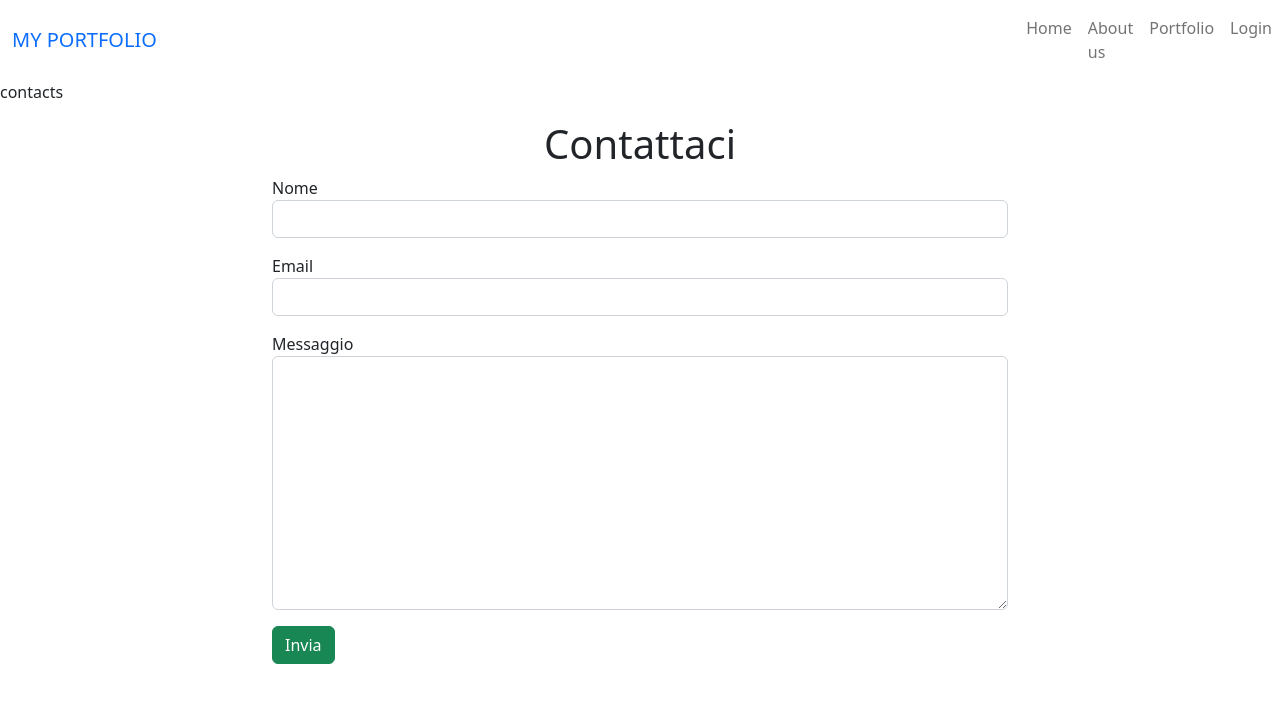
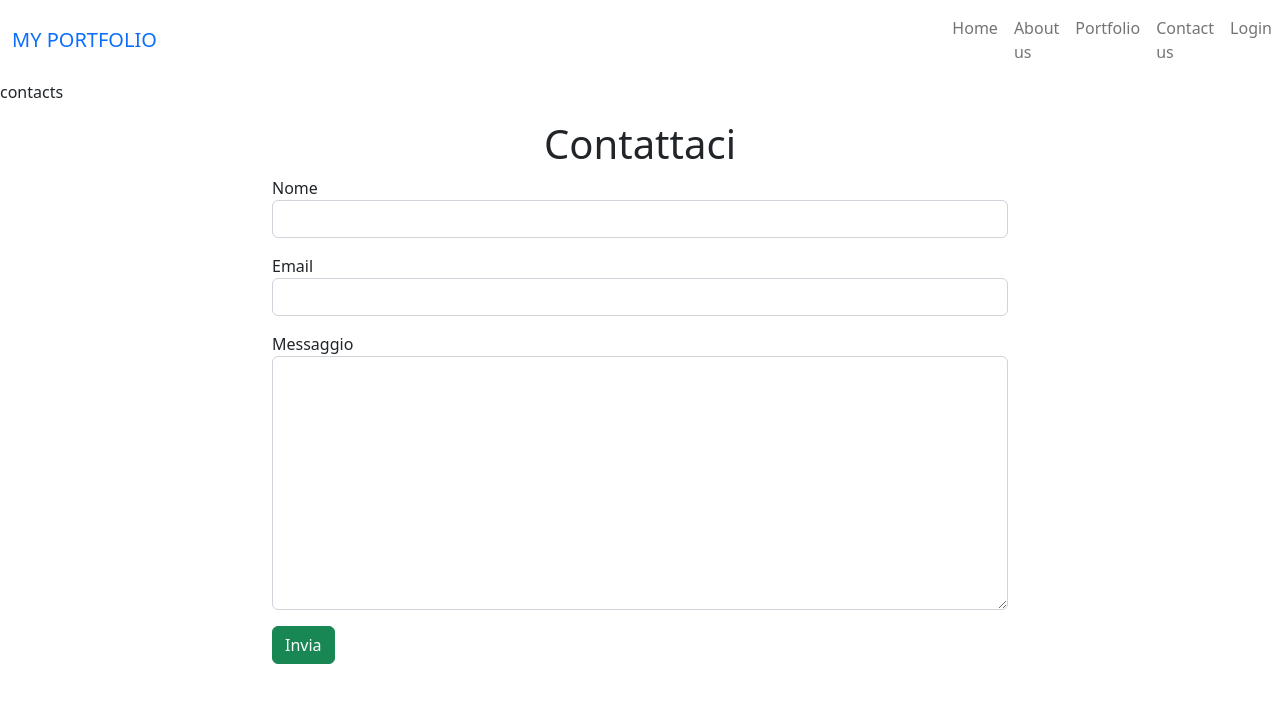
Before and after one commit to CarmineC93/vite-boolfolio, a Vue app: page /contacts in a window 1280 px wide. Shown: the top 702 px of the page. Built offline with nearby package versions, Linux system fonts and the light colour scheme.

Commit message:
email works

```diff
--- a/src/components/AppHeader.vue
+++ b/src/components/AppHeader.vue
@@ -15,6 +15,10 @@ export default {
                 {
                     label: 'Portfolio',
                     routeName: 'portfolio'
+                },
+                {
+                    label: "Contact us",
+                    routeName: "contacts"
                 }
             ]
         }
--- a/src/components/AppProjectCard.vue
+++ b/src/components/AppProjectCard.vue
@@ -7,7 +7,6 @@ export default {
         return {
             store,
             contentMaxLength: 50,
-            // qui l'url mi servirà per le immagini
         }
     },
     props: {
--- a/src/components/ContactForm.vue
+++ b/src/components/ContactForm.vue
@@ -9,6 +9,7 @@ export default {
             loading: false,
             name: "",
             email: "",
+            //qui prelevo dati da inviare a db
             message: "",
             success: false,
             errors: {}
@@ -22,9 +23,10 @@ export default {
                 email: this.email,
                 message: this.message
             };
+            //con questa pulizia dopo un primo errore si evita che il messaggio di errore resti alla successiva chiamata
             this.errors = {};
 
-            axios.post(`${this.store.apiBaseUrl}/api/leads`, data).then(resp => {
+            axios.post(`${this.store.url}/api/leads`, data).then(resp => {
                 this.success = resp.data.success;
                 if (this.success) {
                     this.name = "";
```
